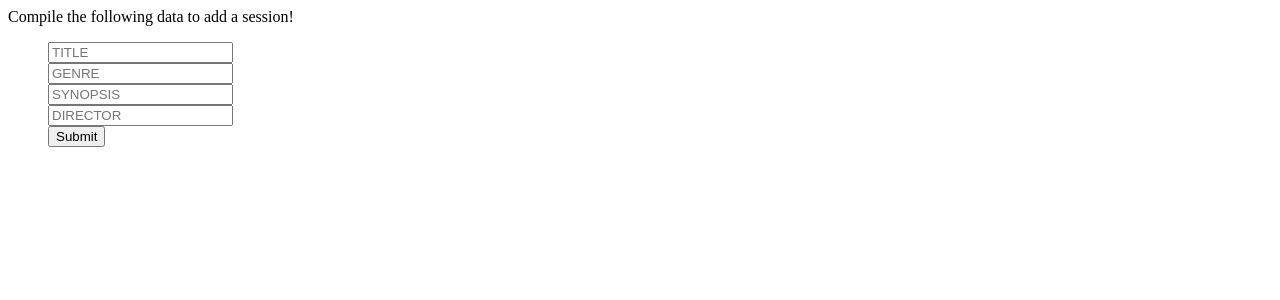
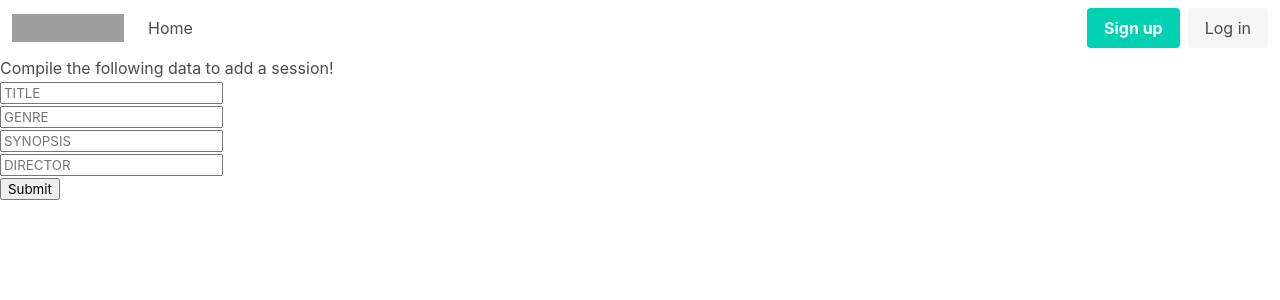
Before and after one commit to owsky/Cinema, a Flask app: page /movie_manager/add_movie in a window 1280 px wide. Shown: the top 300 px of the page. Run offline with Flask 2, Linux system fonts and the light colour scheme; the visitor is signed in with stand-in values (Sample User, id 1); grey boxes are pictures that could not be loaded.

Commit message:
Added basic navigation UI

```diff
--- a/templates/base.html
+++ b/templates/base.html
@@ -2,9 +2,82 @@
 <html lang="en">
 <head>
     <meta charset="UTF-8">
+    <meta name="viewport" content="width=device-width, initial-scale=1">
     <title>Cinema</title>
+    <link rel="stylesheet" href="https://cdn.jsdelivr.net/npm/bulma@0.9.1/css/bulma.min.css">
 </head>
 <body>
+<nav class="navbar" role="navigation" aria-label="main navigation">
+    <div class="navbar-brand">
+        <a class="navbar-item" href="https://bulma.io">
+            <img src="https://bulma.io/images/bulma-logo.png" width="112" height="28">
+        </a>
+        <a role="button" class="navbar-burger burger" aria-label="menu" aria-expanded="false" data-target="navbarBasicExample">
+            <span aria-hidden="true"></span>
+            <span aria-hidden="true"></span>
+            <span aria-hidden="true"></span>
+        </a>
+    </div>
+
+    <div id="navbarBasicExample" class="navbar-menu">
+        <div class="navbar-start">
+            <a href="{{ url_for('home') }}" class="navbar-item">
+                Home
+            </a>
+            <!--
+            Menu dropdown
+            <div class="navbar-item has-dropdown is-hoverable">
+                <a class="navbar-link">
+                    More
+                </a>
+                <div class="navbar-dropdown">
+                    <a class="navbar-item">
+                        About
+                    </a>
+                    <a class="navbar-item">
+                        Jobs
+                    </a>
+                    <a class="navbar-item">
+                        Contact
+                    </a>
+                    <hr class="navbar-divider">
+                    <a class="navbar-item">
+                        Report an issue
+                    </a>
+                </div>
+            </div>
+            -->
+        </div>
+
+        <div class="navbar-end">
+            <div class="navbar-item">
+                <div class="buttons">
+                    <a href="{{ url_for('signup') }}" class="button is-primary">
+                        <strong>Sign up</strong>
+                    </a>
+                    <a href="{{ url_for('login') }}" class="button is-light">
+                        Log in
+                    </a>
+                </div>
+            </div>
+        </div>
+    </div>
+</nav>
+<script>
+    document.addEventListener('DOMContentLoaded', () => {
+        const $navbarBurgers = Array.prototype.slice.call(document.querySelectorAll('.navbar-burger'), 0);
+        if ($navbarBurgers.length > 0) {
+            $navbarBurgers.forEach( el => {
+                el.addEventListener('click', () => {
+                    const target = el.dataset.target;
+                    const $target = document.getElementById(target);
+                    el.classList.toggle('is-active');
+                    $target.classList.toggle('is-active');
+                });
+            });
+        }
+    });
+</script>
 {% with messages = get_flashed_messages() %}
     {% if messages %}
         {{ messages[0] }}<br><br>
```
Also changed, not shown: templates/index.html (+1 -13 lines). Lines whose indentation alone changed are shown as unchanged.
